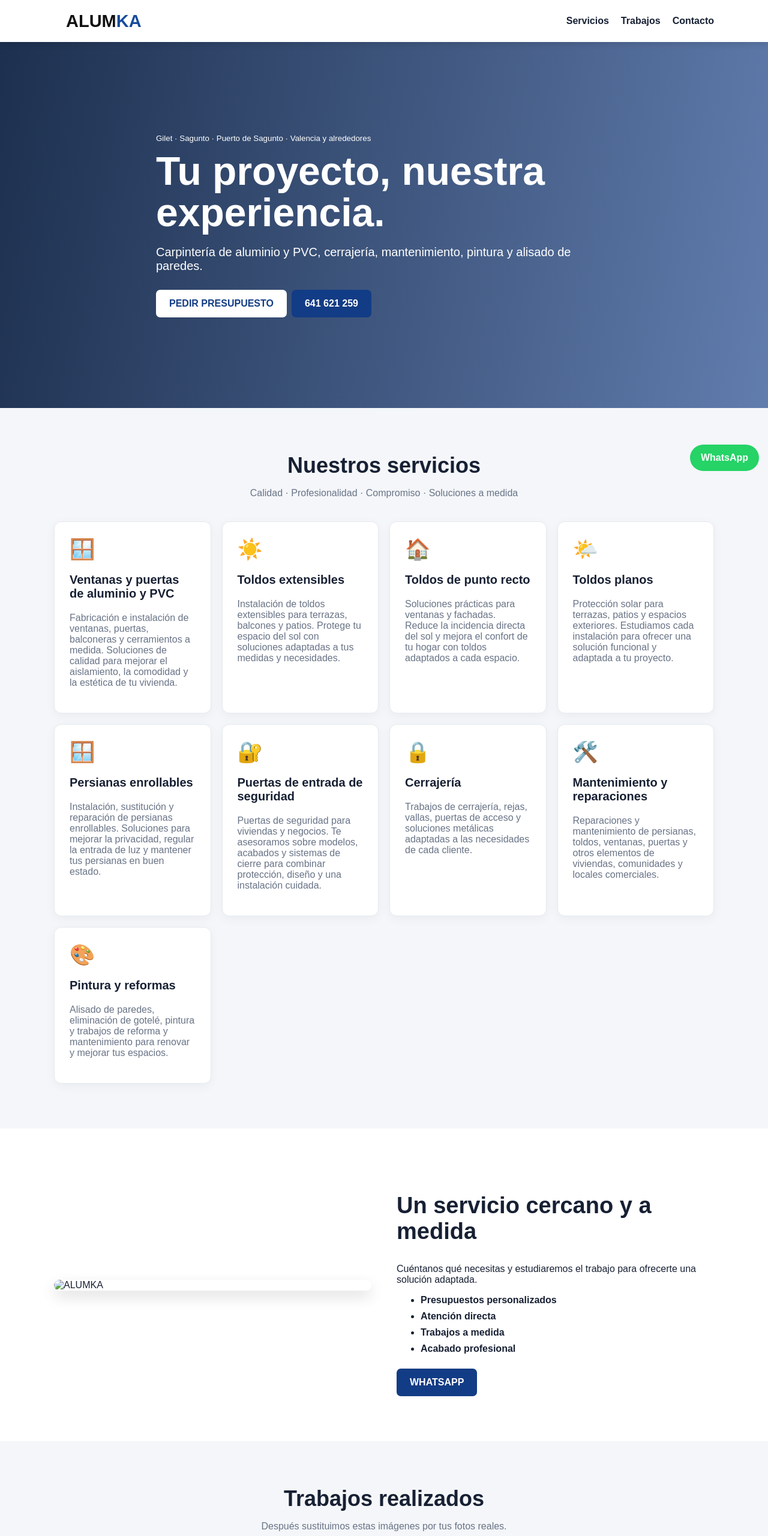
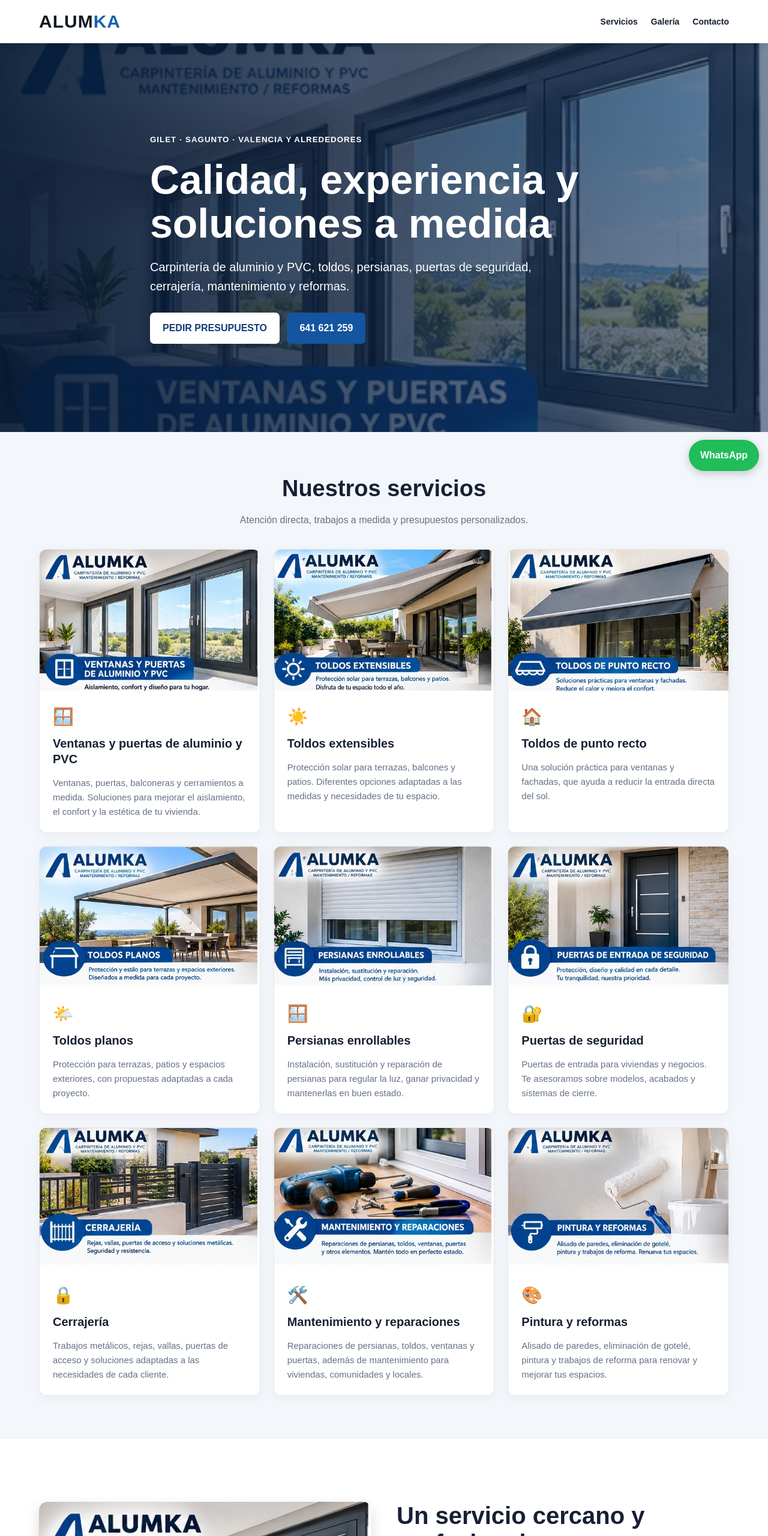
Before and after one commit to alumkae/Alumka.es, a plain HTML site: page index.html in a window 1280 px wide. Shown: the top 2560 px of the page at 60% size. Drawn offline with Linux system fonts and the light colour scheme.

Commit message:
Actualizar index.html

```diff
--- a/index.html
+++ b/index.html
@@ -1,89 +1,293 @@
-<!doctype html><html lang="es"><head><meta charset="utf-8"><meta name="viewport" content="width=device-width,initial-scale=1">
-<meta name="description" content="ALUMKA | Carpintería de aluminio y PVC en Gilet y Valencia. Fabricamos e instalamos ventanas, puertas, balconeras, correderas, mosquiteras, toldos y pérgolas. También cerrajería, mantenimiento, pintura y reformas.">
-<title>ALUMKA | Carpintería de Aluminio, PVC y Mantenimiento en Gilet</title>
+
+<!doctype html>
+<html lang="es">
+<head>
+<meta charset="utf-8">
+<meta name="viewport" content="width=device-width, initial-scale=1">
+<meta name="description" content="ALUMKA en Gilet y Valencia. Ventanas y puertas de aluminio y PVC, toldos, persianas, cerrajería, mantenimiento, pintura y reformas. Solicita tu presupuesto.">
+<meta name="theme-color" content="#102c53">
+<title>ALUMKA | Ventanas, PVC, Toldos y Reformas en Valencia</title>
+
 <style>
-*{box-sizing:border-box}body{margin:0;font-family:Arial,sans-serif;color:#172033}a{text-decoration:none}.w{width:min(1100px,92%);margin:auto}
-header{position:sticky;top:0;z-index:5;background:#fff;box-shadow:0 2px 12px #0002}nav{height:70px;display:flex;align-items:center;justify-content:space-between}
-.logo{font-size:29px;font-weight:900;color:#111}.logo span{color:#164b9b}nav a{margin-left:20px;color:#172033;font-weight:700}
-.hero{min-height:610px;color:white;background:linear-gradient(100deg,#061b3de8,#123c85aa),url('fotos/presentacion.jpg') center/cover;display:flex;align-items:center}.hero div{max-width:760px;padding:70px 0}
-h1{font-size:clamp(40px,7vw,66px);line-height:1.05;margin:12px 0}.hero p{font-size:20px}.btn{display:inline-block;padding:14px 22px;border-radius:7px;font-weight:800;margin:8px 8px 0 0}.white{background:#fff;color:#123c85}.blue{background:#123c85;color:#fff}
-section{padding:75px 0}.grey{background:#f4f6f9}.title{text-align:center;margin-bottom:38px}.title h2{font-size:36px;margin:0 0 8px}.title p{color:#687386}
-.grid{display:grid;grid-template-columns:repeat(4,1fr);gap:18px}.card{background:#fff;padding:25px;border-radius:12px;border:1px solid #e5e9ef;box-shadow:0 5px 18px #0000000b}.ico{font-size:34px}.card h3{font-size:20px}.card p{color:#687386}
-.about{display:grid;grid-template-columns:1fr 1fr;gap:42px;align-items:center}.about img{width:100%;border-radius:14px;box-shadow:0 10px 25px #0002}.about h2{font-size:38px;line-height:1.15}.about li{margin:9px 0;font-weight:700}
-.gallery{display:grid;grid-template-columns:repeat(3,1fr);gap:16px}.gallery img{width:100%;height:240px;object-fit:cover;border-radius:10px}
-.cta{background:#071b3d;color:#fff;text-align:center}.cta h2{font-size:38px}.contact{display:grid;grid-template-columns:repeat(3,1fr);gap:18px}.contact div{background:#f4f6f9;padding:25px;border-radius:10px}.contact a{font-weight:800;color:#123c85;font-size:18px}
-footer{background:#061126;color:#ccd6e8;text-align:center;padding:28px}.float{position:fixed;right:15px;bottom:15px;background:#25d366;color:#fff;padding:13px 18px;border-radius:28px;font-weight:900;z-index:8}
-@media(max-width:850px){.grid{grid-template-columns:repeat(2,1fr)}.about{grid-template-columns:1fr}.gallery{grid-template-columns:repeat(2,1fr)}.contact{grid-template-columns:1fr}nav div:last-child{display:none}}
-@media(max-width:560px){.grid,.gallery{grid-template-columns:1fr}section{padding:55px 0}.hero p{font-size:17px}.title h2,.about h2,.cta h2{font-size:30px}}
-</style></head><body>
-<header><nav class="w"><a class="logo">ALUM<span>KA</span></a><div><a href="#servicios">Servicios</a><a href="#trabajos">Trabajos</a><a href="#contacto">Contacto</a></div></nav></header>
-<section class="hero"><div class="w"><small>Gilet · Sagunto · Puerto de Sagunto · Valencia y alrededores</small><h1>Tu proyecto, nuestra experiencia.</h1><p>Carpintería de aluminio y PVC, cerrajería, mantenimiento, pintura y alisado de paredes.</p>
-<a class="btn white" href="https://wa.me/34641621259?text=Hola%20ALUMKA,%20quiero%20pedir%20un%20presupuesto.">PEDIR PRESUPUESTO</a><a class="btn blue" href="tel:+34641621259">641 621 259</a></div></section>
-<section id="servicios" class="grey"><div class="w"><div class="title"><h2>Nuestros servicios</h2><p>Calidad · Profesionalidad · Compromiso · Soluciones a medida</p></div><div class="grid">
+*{box-sizing:border-box}
+html{scroll-behavior:smooth;scroll-padding-top:80px}
+body{margin:0;font-family:Arial,sans-serif;color:#172033;line-height:1.6}
+a{text-decoration:none}
+.w{width:min(1150px,92%);margin:auto}
+header{position:sticky;top:0;z-index:10;background:#fff;box-shadow:0 2px 15px #0002}
+nav{min-height:72px;display:flex;align-items:center;justify-content:space-between;gap:15px}
+.logo{font-size:30px;font-weight:900;color:#101820;letter-spacing:1px}
+.logo span{color:#1761b0}
+nav div{display:flex;gap:22px;flex-wrap:wrap}
+nav div a{color:#172033;font-weight:700;font-size:14px}
+.hero{min-height:570px;color:#fff;background:linear-gradient(90deg,#071a35ed,#102c5390),url('01-ventanas-puertas-aluminio-pvc.jpg') center/cover;display:flex;align-items:center}
+.hero-content{padding:75px 0;max-width:780px}
+.hero small{font-weight:700;letter-spacing:1px}
+h1{font-size:clamp(40px,7vw,68px);line-height:1.08;margin:18px 0}
+.hero p{font-size:20px;max-width:680px}
+.btn{display:inline-block;padding:13px 21px;border-radius:7px;font-weight:800;margin:8px 8px 0 0}
+.white{background:#fff;color:#123c75}
+.blue{background:#1455a0;color:#fff}
+section{padding:72px 0}
+.grey{background:#f3f6fa}
+.title{text-align:center;margin-bottom:36px}
+.title h2{font-size:clamp(28px,4vw,38px);margin:0 0 8px;line-height:1.2}
+.title p{color:#687386}
+.grid{display:grid;grid-template-columns:repeat(3,minmax(0,1fr));gap:22px}
+.card{background:#fff;border-radius:12px;overflow:hidden;border:1px solid #e5e9ef;box-shadow:0 5px 20px #0000000b}
+.card img{width:100%;height:235px;object-fit:cover;display:block}
+.card-content{padding:22px}
+.ico{font-size:28px}
+.card h3{font-size:20px;line-height:1.3;margin:8px 0}
+.card p{color:#657186;font-size:15px;margin-bottom:0}
+.about{display:grid;grid-template-columns:1fr 1fr;gap:42px;align-items:center}
+.about img{width:100%;border-radius:14px;display:block;box-shadow:0 10px 25px #0002}
+.about h2{font-size:clamp(30px,4vw,40px);line-height:1.15}
+.about li{margin:10px 0;font-weight:700}
+.gallery{display:grid;grid-template-columns:repeat(3,minmax(0,1fr));gap:16px}
+.gallery figure{margin:0;background:#fff;border-radius:10px;overflow:hidden;box-shadow:0 4px 15px #0000000b}
+.gallery img{width:100%;height:235px;object-fit:cover;display:block}
+.gallery figcaption{padding:12px 15px;font-weight:700}
+.cta{background:#0b2040;color:#fff;text-align:center}
+.cta h2{font-size:clamp(29px,4vw,40px);margin-top:0}
+.contact{display:grid;grid-template-columns:repeat(3,minmax(0,1fr));gap:18px}
+.contact div{background:#f3f6fa;padding:22px;border-radius:10px;overflow-wrap:anywhere}
+.contact a{font-weight:800;color:#1455a0}
+footer{background:#061126;color:#ccd6e8;text-align:center;padding:28px 15px;font-size:14px}
+.float{position:fixed;right:15px;bottom:15px;background:#20bd5a;color:#fff;padding:13px 19px;border-radius:30px;font-weight:900;z-index:15;box-shadow:0 4px 15px #0003}
+@media(max-width:850px){
+ .grid{grid-template-columns:repeat(2,minmax(0,1fr))}
+ .about{grid-template-columns:1fr}
+ .contact{grid-template-columns:1fr}
+ nav{padding:12px 0;align-items:flex-start;flex-direction:column}
+ nav div{gap:15px}
+}
+@media(max-width:560px){
+ .grid,.gallery{grid-template-columns:1fr}
+ section{padding:52px 0}
+ .hero{min-height:510px}
+ .hero p{font-size:17px}
+ .card img,.gallery img{height:230px}
+ .float{right:10px;bottom:10px}
+}
+</style>
+</head>
 
-<div class="card">
+<body>
+<header>
+<nav class="w">
+<a class="logo" href="#inicio">ALUM<span>KA</span></a>
+<div>
+<a href="#servicios">Servicios</a>
+<a href="#trabajos">Galería</a>
+<a href="#contacto">Contacto</a>
+</div>
+</nav>
+</header>
+
+<main>
+<section class="hero" id="inicio">
+<div class="w hero-content">
+<small>GILET · SAGUNTO · VALENCIA Y ALREDEDORES</small>
+<h1>Calidad, experiencia y soluciones a medida</h1>
+<p>Carpintería de aluminio y PVC, toldos, persianas, puertas de seguridad, cerrajería, mantenimiento y reformas.</p>
+<a class="btn white" href="https://wa.me/34641621259?text=Hola%20ALUMKA%2C%20quiero%20pedir%20un%20presupuesto." target="_blank" rel="noopener">PEDIR PRESUPUESTO</a>
+<a class="btn blue" href="tel:+34641621259">641 621 259</a>
+</div>
+</section>
+
+<section id="servicios" class="grey">
+<div class="w">
+<div class="title">
+<h2>Nuestros servicios</h2>
+<p>Atención directa, trabajos a medida y presupuestos personalizados.</p>
+</div>
+
+<div class="grid">
+<article class="card">
+<img src="01-ventanas-puertas-aluminio-pvc.jpg" alt="Ventanas y puertas de aluminio y PVC ALUMKA" loading="lazy">
+<div class="card-content">
 <div class="ico">🪟</div>
 <h3>Ventanas y puertas de aluminio y PVC</h3>
-  <p>Fabricación e instalación de ventanas, puertas, balconeras y cerramientos a medida. Soluciones de calidad para mejorar el aislamiento, la comodidad y la estética de tu vivienda.</p>
+<p>Ventanas, puertas, balconeras y cerramientos a medida. Soluciones para mejorar el aislamiento, el confort y la estética de tu vivienda.</p>
 </div>
+</article>
 
-<div class="card">
+<article class="card">
+<img src="02-toldos-extensibles.jpg" alt="Toldos extensibles instalados por ALUMKA" loading="lazy">
+<div class="card-content">
 <div class="ico">☀️</div>
 <h3>Toldos extensibles</h3>
-  <p>Instalación de toldos extensibles para terrazas, balcones y patios. Protege tu espacio del sol con soluciones adaptadas a tus medidas y necesidades.</p>
+<p>Protección solar para terrazas, balcones y patios. Diferentes opciones adaptadas a las medidas y necesidades de tu espacio.</p>
 </div>
+</article>
 
-<div class="card">
+<article class="card">
+<img src="03-toldos-punto-recto.jpg" alt="Toldos de punto recto ALUMKA" loading="lazy">
+<div class="card-content">
 <div class="ico">🏠</div>
 <h3>Toldos de punto recto</h3>
-  <p>Soluciones prácticas para ventanas y fachadas. Reduce la incidencia directa del sol y mejora el confort de tu hogar con toldos adaptados a cada espacio.</p>
+<p>Una solución práctica para ventanas y fachadas, que ayuda a reducir la entrada directa del sol.</p>
 </div>
+</article>
 
-<div class="card">
+<article class="card">
+<img src="04-toldos-planos.jpg" alt="Toldos planos para terrazas y patios" loading="lazy">
+<div class="card-content">
 <div class="ico">🌤️</div>
 <h3>Toldos planos</h3>
-  <p>Protección solar para terrazas, patios y espacios exteriores. Estudiamos cada instalación para ofrecer una solución funcional y adaptada a tu proyecto.</p>
+<p>Protección para terrazas, patios y espacios exteriores, con propuestas adaptadas a cada proyecto.</p>
 </div>
+</article>
 
-<div class="card">
+<article class="card">
+<img src="05-persianas-enrollables.jpg" alt="Persianas enrollables ALUMKA" loading="lazy">
+<div class="card-content">
 <div class="ico">🪟</div>
 <h3>Persianas enrollables</h3>
-  <p>Instalación, sustitución y reparación de persianas enrollables. Soluciones para mejorar la privacidad, regular la entrada de luz y mantener tus persianas en buen estado.</p>
+<p>Instalación, sustitución y reparación de persianas para regular la luz, ganar privacidad y mantenerlas en buen estado.</p>
 </div>
+</article>
 
-<div class="card">
+<article class="card">
+<img src="06-puertas-seguridad.jpg" alt="Puertas de entrada de seguridad" loading="lazy">
+<div class="card-content">
 <div class="ico">🔐</div>
-  <h3>Puertas de entrada de seguridad</h3>
-  <p>Puertas de seguridad para viviendas y negocios. Te asesoramos sobre modelos, acabados y sistemas de cierre para combinar protección, diseño y una instalación cuidada.</p>
+<h3>Puertas de seguridad</h3>
+<p>Puertas de entrada para viviendas y negocios. Te asesoramos sobre modelos, acabados y sistemas de cierre.</p>
 </div>
+</article>
 
-<div class="card">
+<article class="card">
+<img src="07-cerrajeria.jpg" alt="Trabajos de cerrajería ALUMKA" loading="lazy">
+<div class="card-content">
 <div class="ico">🔒</div>
 <h3>Cerrajería</h3>
-  <p>Trabajos de cerrajería, rejas, vallas, puertas de acceso y soluciones metálicas adaptadas a las necesidades de cada cliente.</p>
+<p>Trabajos metálicos, rejas, vallas, puertas de acceso y soluciones adaptadas a las necesidades de cada cliente.</p>
 </div>
+</article>
 
-<div class="card">
+<article class="card">
+<img src="08-mantenimiento-reparaciones.jpg" alt="Mantenimiento y reparaciones ALUMKA" loading="lazy">
+<div class="card-content">
 <div class="ico">🛠️</div>
 <h3>Mantenimiento y reparaciones</h3>
-  <p>Reparaciones y mantenimiento de persianas, toldos, ventanas, puertas y otros elementos de viviendas, comunidades y locales comerciales.</p>
+<p>Reparaciones de persianas, toldos, ventanas y puertas, además de mantenimiento para viviendas, comunidades y locales.</p>
 </div>
+</article>
 
-<div class="card">
+<article class="card">
+<img src="09-pintura-reformas.jpg" alt="Pintura y reformas ALUMKA" loading="lazy">
+<div class="card-content">
 <div class="ico">🎨</div>
 <h3>Pintura y reformas</h3>
-  <p>Alisado de paredes, eliminación de gotelé, pintura y trabajos de reforma y mantenimiento para renovar y mejorar tus espacios.</p>
+<p>Alisado de paredes, eliminación de gotelé, pintura y trabajos de reforma para renovar y mejorar tus espacios.</p>
 </div>
+</article>
+</div>
+</div>
+</section>
 
-</div></div></section>
-<section><div class="w about"><img src="fotos/tarjeta-alumka.jpg" alt="ALUMKA"><div><h2>Un servicio cercano y a medida</h2><p>Cuéntanos qué necesitas y estudiaremos el trabajo para ofrecerte una solución adaptada.</p><ul><li>Presupuestos personalizados</li><li>Atención directa</li><li>Trabajos a medida</li><li>Acabado profesional</li></ul><a class="btn blue" href="https://wa.me/34641621259?text=Hola%20ALUMKA,%20quiero%20consultar%20un%20trabajo.">WHATSAPP</a></div></div></section>
-<section id="trabajos" class="grey"><div class="w"><div class="title"><h2>Trabajos realizados</h2><p>Después sustituimos estas imágenes por tus fotos reales.</p></div><div class="gallery"><img src="fotos/presentacion.jpg"><img src="fotos/presentacion.jpg"><img src="fotos/presentacion.jpg"></div></div></section>
-<section class="cta"><div class="w"><h2>¿Necesitas un presupuesto?</h2><p>Envíanos fotos y explícanos qué necesitas.</p><a class="btn white" href="https://wa.me/34641621259?text=Hola%20ALUMKA,%20quiero%20pedir%20un%20presupuesto.">CONTACTAR POR WHATSAPP</a></div></section>
-<section id="contacto"><div class="w"><div class="title"><h2>Contacto</h2><p>Gilet, Sagunto, Puerto de Sagunto, Valencia y alrededores.</p></div><div class="contact">
-<div><h3>📞 Teléfono</h3><a href="tel:+34641621259">641 621 259</a></div>
-<div><h3>📧 Email</h3><a href="mailto:Alumka.es@gmail.com">Alumka.es@gmail.com</a></div>
-<div><h3>📲 Instagram</h3><a href="https://www.instagram.com/alumka.es/" target="_blank">Alumka.es</a></div>
-</div></div></section>
-<footer>© 2026 ALUMKA · Carpintería de aluminio y PVC · Cerrajería · Mantenimiento · Pintura</footer>
-<a class="float" href="https://wa.me/34641621259?text=Hola%20ALUMKA,%20quiero%20pedir%20un%20presupuesto.">WhatsApp</a>
-</body></html>
+<section>
+<div class="w about">
+<img src="01-ventanas-puertas-aluminio-pvc.jpg" alt="Carpintería de aluminio y PVC de ALUMKA" loading="lazy">
+<div>
+<h2>Un servicio cercano y profesional</h2>
+<p>En ALUMKA estudiamos cada trabajo para ofrecerte una solución adaptada a tus necesidades.</p>
+<ul>
+<li>Más de 20 años de experiencia en montaje</li>
+<li>Presupuestos personalizados</li>
+<li>Atención directa</li>
+<li>Trabajos a medida</li>
+</ul>
+<a class="btn blue" href="https://wa.me/34641621259?text=Hola%20ALUMKA%2C%20quiero%20consultar%20un%20trabajo." target="_blank" rel="noopener">CONSULTAR POR WHATSAPP</a>
+</div>
+</div>
+</section>
+
+<section id="trabajos" class="grey">
+<div class="w">
+<div class="title">
+<h2>Nuestros trabajos y servicios</h2>
+<p>Descubre las soluciones de ALUMKA para tu vivienda o negocio.</p>
+</div>
+<div class="gallery">
+<figure>
+<img src="01-ventanas-puertas-aluminio-pvc.jpg" alt="Ventanas y puertas de aluminio y PVC" loading="lazy">
+<figcaption>Ventanas y puertas</figcaption>
+</figure>
+<figure>
+<img src="02-toldos-extensibles.jpg" alt="Toldos extensibles" loading="lazy">
+<figcaption>Toldos extensibles</figcaption>
+</figure>
+<figure>
+<img src="03-toldos-punto-recto.jpg" alt="Toldos de punto recto" loading="lazy">
+<figcaption>Toldos de punto recto</figcaption>
+</figure>
+<figure>
+<img src="04-toldos-planos.jpg" alt="Toldos planos" loading="lazy">
+<figcaption>Toldos planos</figcaption>
+</figure>
+<figure>
+<img src="05-persianas-enrollables.jpg" alt="Persianas enrollables" loading="lazy">
+<figcaption>Persianas</figcaption>
+</figure>
+<figure>
+<img src="06-puertas-seguridad.jpg" alt="Puertas de seguridad" loading="lazy">
+<figcaption>Puertas de seguridad</figcaption>
+</figure>
+<figure>
+<img src="07-cerrajeria.jpg" alt="Cerrajería" loading="lazy">
+<figcaption>Cerrajería</figcaption>
+</figure>
+<figure>
+<img src="08-mantenimiento-reparaciones.jpg" alt="Mantenimiento y reparaciones" loading="lazy">
+<figcaption>Mantenimiento y reparaciones</figcaption>
+</figure>
+<figure>
+<img src="09-pintura-reformas.jpg" alt="Pintura y reformas" loading="lazy">
+<figcaption>Pintura y reformas</figcaption>
+</figure>
+</div>
+</div>
+</section>
+
+<section class="cta">
+<div class="w">
+<h2>¿Necesitas un presupuesto?</h2>
+<p>Cuéntanos qué necesitas y envíanos fotos de tu proyecto por WhatsApp.</p>
+<a class="btn white" href="https://wa.me/34641621259?text=Hola%20ALUMKA%2C%20quiero%20pedir%20un%20presupuesto." target="_blank" rel="noopener">CONTACTAR POR WHATSAPP</a>
+</div>
+</section>
+
+<section id="contacto">
+<div class="w">
+<div class="title">
+<h2>Contacta con ALUMKA</h2>
+<p>Gilet, Sagunto, Puerto de Sagunto, Valencia y alrededores.</p>
+</div>
+<div class="contact">
+<div>
+<h3>📞 Teléfono</h3>
+<a href="tel:+34641621259">641 621 259</a>
+</div>
+<div>
+<h3>📧 Correo electrónico</h3>
+<a href="mailto:alumka.es@gmail.com">alumka.es@gmail.com</a>
+</div>
+<div>
+<h3>📲 Instagram</h3>
+<a href="https://www.instagram.com/alumka.es/" target="_blank" rel="noopener">Síguenos en Instagram</a>
+</div>
+</div>
+</div>
+</section>
+</main>
+
+<footer>
+© 2026 ALUMKA · Carpintería de aluminio y PVC · Toldos · Cerrajería · Mantenimiento · Reformas
+</footer>
+
+<a class="float" href="https://wa.me/34641621259?text=Hola%20ALUMKA%2C%20quiero%20pedir%20un%20presupuesto." target="_blank" rel="noopener" aria-label="Contactar con ALUMKA por WhatsApp">WhatsApp</a>
+</body>
+</html>
```
Lines whose indentation alone changed are shown as unchanged.
